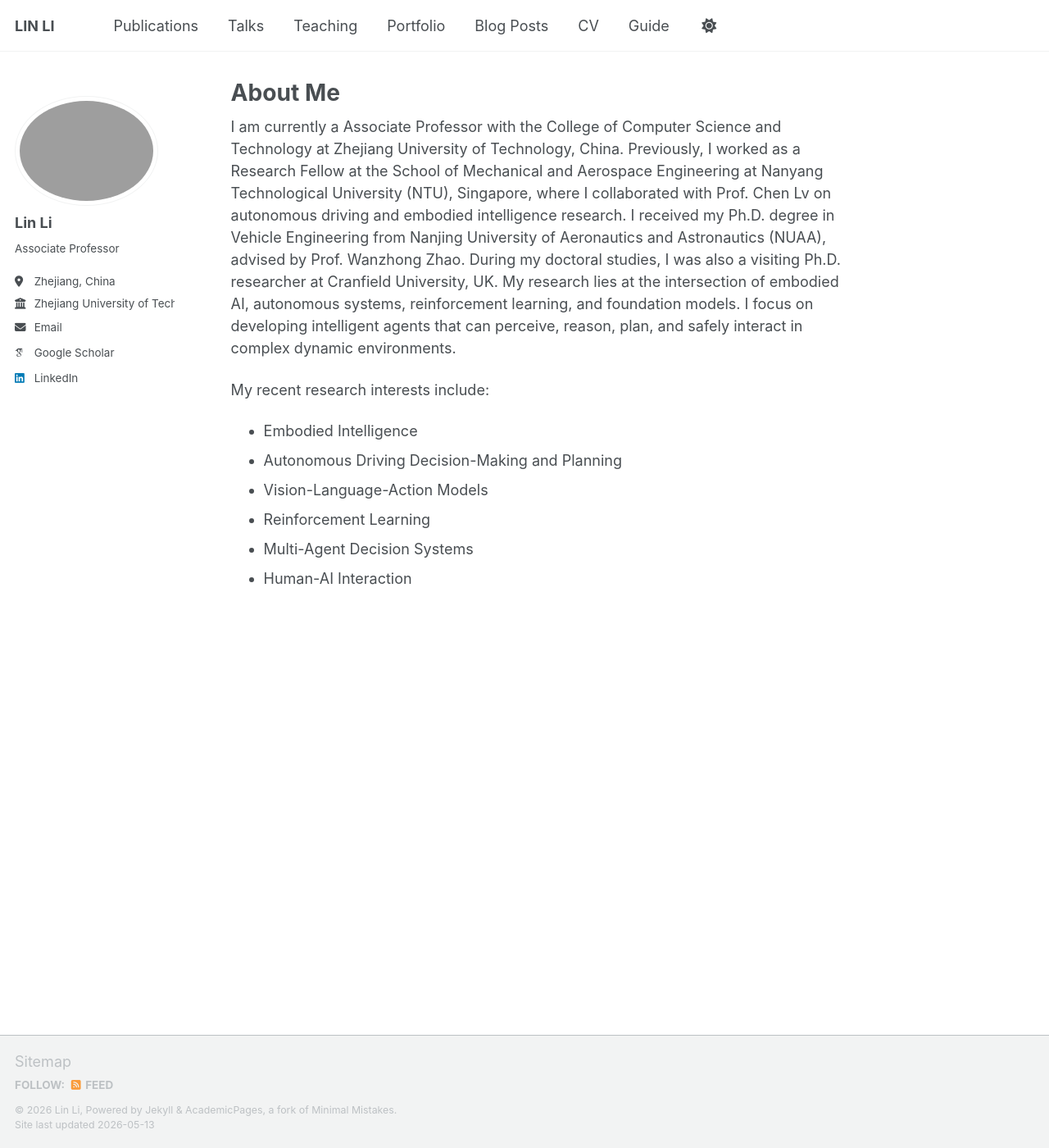
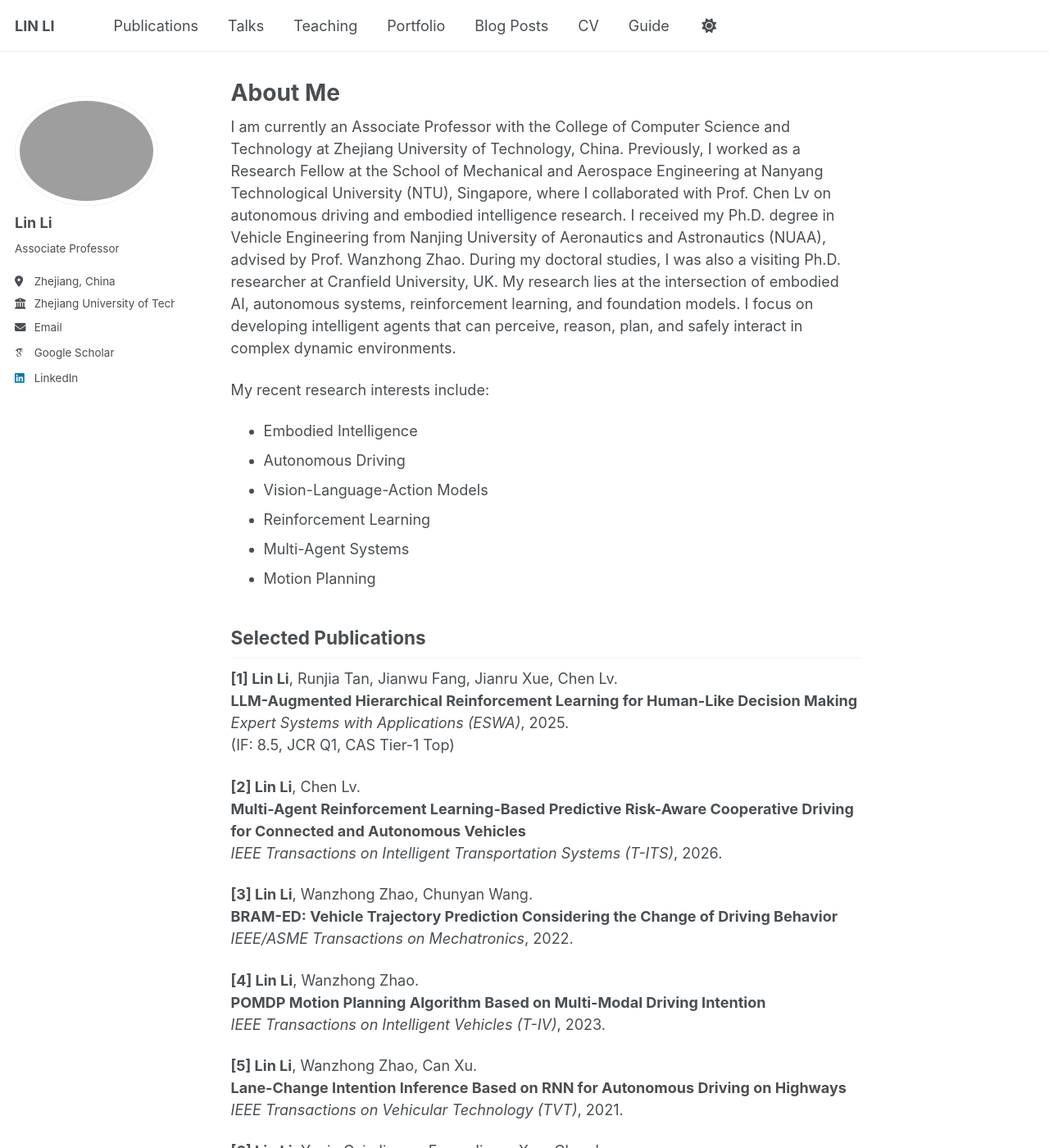
Before and after one commit to lilin96/lilin96a.github.io, a Jekyll site: the page built from _pages/about.md, in a window 1280 px wide and 1400 px high. Shown: the whole window at 82% size. Built offline with Jekyll 4.4.1, drawn with Linux system fonts in a browser that asks for light colours; some web fonts are replaced; a script bundle is joined from its source files by our own code; library files that are not in the unit come from our copies; some of the changed text lies outside the part shown.

Commit message:
Update about.md

```diff
--- a/_pages/about.md
+++ b/_pages/about.md
@@ -7,14 +7,44 @@ redirect_from:
   - /about.html
 ---
 
-
-I am currently a Associate Professor with the College of Computer Science and Technology at Zhejiang University of Technology, China. Previously, I worked as a Research Fellow at the School of Mechanical and Aerospace Engineering at Nanyang Technological University (NTU), Singapore, where I collaborated with Prof. Chen Lv on autonomous driving and embodied intelligence research. I received my Ph.D. degree in Vehicle Engineering from Nanjing University of Aeronautics and Astronautics (NUAA), advised by Prof. Wanzhong Zhao. During my doctoral studies, I was also a visiting Ph.D. researcher at Cranfield University, UK. My research lies at the intersection of embodied AI, autonomous systems, reinforcement learning, and foundation models. I focus on developing intelligent agents that can perceive, reason, plan, and safely interact in complex dynamic environments.
+I am currently an Associate Professor with the College of Computer Science and Technology at Zhejiang University of Technology, China. Previously, I worked as a Research Fellow at the School of Mechanical and Aerospace Engineering at Nanyang Technological University (NTU), Singapore, where I collaborated with Prof. Chen Lv on autonomous driving and embodied intelligence research. I received my Ph.D. degree in Vehicle Engineering from Nanjing University of Aeronautics and Astronautics (NUAA), advised by Prof. Wanzhong Zhao. During my doctoral studies, I was also a visiting Ph.D. researcher at Cranfield University, UK. My research lies at the intersection of embodied AI, autonomous systems, reinforcement learning, and foundation models. I focus on developing intelligent agents that can perceive, reason, plan, and safely interact in complex dynamic environments.
 
 My recent research interests include:
-
 - Embodied Intelligence
-- Autonomous Driving Decision-Making and Planning
+- Autonomous Driving
 - Vision-Language-Action Models
 - Reinforcement Learning
-- Multi-Agent Decision Systems
-- Human-AI Interaction
+- Multi-Agent Systems
+- Motion Planning
+
+## Selected Publications
+
+**[1] Lin Li**, Runjia Tan, Jianwu Fang, Jianru Xue, Chen Lv.
+**LLM-Augmented Hierarchical Reinforcement Learning for Human-Like Decision Making**
+*Expert Systems with Applications (ESWA)*, 2025.
+(IF: 8.5, JCR Q1, CAS Tier-1 Top)
+
+**[2] Lin Li**, Chen Lv.
+**Multi-Agent Reinforcement Learning-Based Predictive Risk-Aware Cooperative Driving for Connected and Autonomous Vehicles**
+*IEEE Transactions on Intelligent Transportation Systems (T-ITS)*, 2026.
+
+**[3] Lin Li**, Wanzhong Zhao, Chunyan Wang.
+**BRAM-ED: Vehicle Trajectory Prediction Considering the Change of Driving Behavior**
+*IEEE/ASME Transactions on Mechatronics*, 2022.
+
+**[4] Lin Li**, Wanzhong Zhao.
+**POMDP Motion Planning Algorithm Based on Multi-Modal Driving Intention**
+*IEEE Transactions on Intelligent Vehicles (T-IV)*, 2023.
+
+**[5] Lin Li**, Wanzhong Zhao, Can Xu.
+**Lane-Change Intention Inference Based on RNN for Autonomous Driving on Highways**
+*IEEE Transactions on Vehicular Technology (TVT)*, 2021.
+
+**[6] Lin Li**, Yuxin Cai, Jianwu Fang, Jianru Xue, Chen Lv.
+**COVLM-RL: Critical Object-Oriented Reasoning for Autonomous Driving Using VLM-Guided Reinforcement Learning**
+*IEEE ITSC 2025*
+🏆 **Best Paper Award (First Prize)**
+
+**[7] Lin Li**, Jianwu Fang, Jianru Xue, Chen Lv.
+**DualDrive: A Vision-Language Model-Enabled Dual-System Framework for Safety-Critical Urban Autonomous Driving**
+*Under Review at IEEE Transactions on Intelligent Transportation Systems*
```
